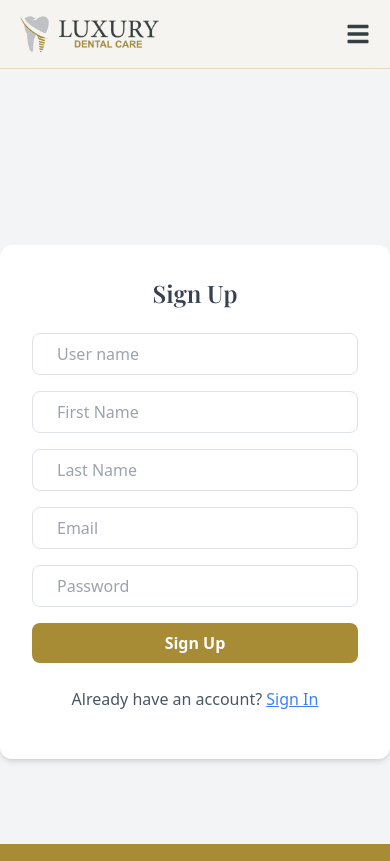
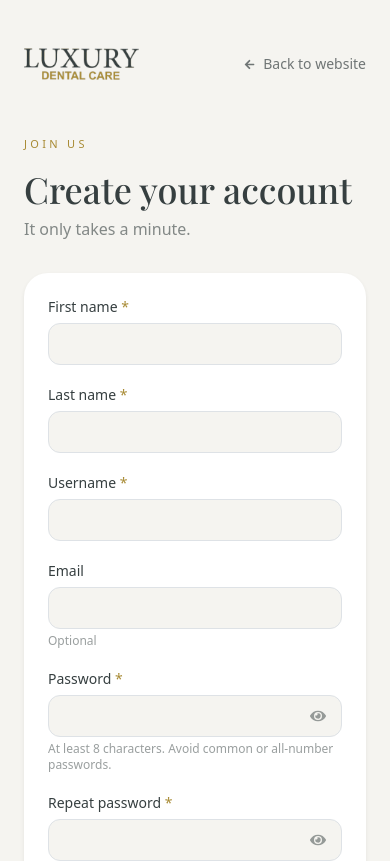
Before and after one commit to Nada-orban/dentist, a Next.js app: page /register/signUp in a window 390 px wide. Shown: the top 861 px of the page. Built offline with nearby package versions, Linux system fonts and the light colour scheme; a web font is replaced by a local one.

Commit message:
redesign sign up and signin page

```diff
--- /dev/null
+++ b/src/components/AuthLayout.js
@@ -0,0 +1,59 @@
+// Shared frame for the sign in and sign up pages: photo on the left, form on the right.
+import React from "react";
+import Link from "next/link";
+import { FaArrowLeft, FaCheck } from "react-icons/fa";
+
+const perks = ["Book appointments in a few clicks", "Choose your doctor and your time", "Friendly, specialized care"];
+
+export default function AuthLayout({ children }) {
+  return (
+    <div className="min-h-screen bg-cream lg:grid lg:grid-cols-2">
+      <aside className="relative hidden overflow-hidden bg-main-color text-white lg:flex lg:flex-col lg:justify-between lg:p-12">
+        <img
+          src="/images/hero-chair.jpg"
+          alt=""
+          className="absolute inset-0 h-full w-full object-cover object-[70%_center]"
+        />
+        <div className="absolute inset-0 bg-gradient-to-t from-main-color via-main-color/80 to-main-color/50" />
+
+        <Link href="/" className="relative z-10 inline-block">
+          <img src="/logo-light.png" alt="Luxury Dental Care" className="h-24 w-auto" />
+        </Link>
+
+        <div className="relative z-10 max-w-md">
+          <p className="mb-4 text-[11px] uppercase tracking-[0.3em] text-white/70">Luxury Dental Care</p>
+          <h2 className="mb-6 text-4xl leading-tight text-white">
+            Modern Dental Care for a <span className="serif-em">Healthier You</span>
+          </h2>
+          <ul className="m-0 list-none space-y-3 p-0">
+            {perks.map((perk) => (
+              <li key={perk} className="flex items-center gap-3 text-sm text-white/85">
+                <span className="flex h-6 w-6 shrink-0 items-center justify-center rounded-full bg-primary-color text-[10px] text-white">
+                  <FaCheck />
+                </span>
+                {perk}
+              </li>
+            ))}
+          </ul>
+        </div>
+      </aside>
+
+      <main className="flex min-h-screen flex-col">
+        <div className="flex items-center justify-between px-6 py-5 sm:px-10">
+          <Link href="/" className="lg:hidden">
+            <img src="/logo-dark-text.png" alt="Luxury Dental Care" className="h-8 w-auto" />
+          </Link>
+          <Link
+            href="/"
+            className="ml-auto inline-flex items-center gap-2 text-sm text-main-color/70 no-underline transition-colors hover:text-primary-color"
+          >
+            <FaArrowLeft size={11} /> Back to website
+          </Link>
+        </div>
+        <div className="flex flex-1 items-center justify-center px-6 pb-14 pt-2 sm:px-10">
+          <div className="w-full max-w-md">{children}</div>
+        </div>
+      </main>
+    </div>
+  );
+}
--- a/src/components/FormKit.js
+++ b/src/components/FormKit.js
@@ -2,7 +2,7 @@
 import React, { useState } from "react";
 import { DialogPanel, DialogTitle } from "@headlessui/react";
 import { Field, ErrorMessage, useField } from "formik";
-import { FaTimes } from "react-icons/fa";
+import { FaTimes, FaEye, FaEyeSlash } from "react-icons/fa";
 
 export const inputClass =
   "w-full rounded-xl border border-main-color/15 bg-cream px-4 py-2.5 text-sm text-main-color outline-none transition placeholder:text-main-color/35 focus:border-primary-color focus:ring-2 focus:ring-primary-color/30";
@@ -200,3 +200,30 @@ export const FormFooter = ({ onCancel, submitting, submitLabel = "Save", error }
     </div>
   </div>
 );
+
+// Password box with a show/hide eye.
+export const PasswordField = ({ name, label, required, hint, full, autoComplete, placeholder }) => {
+  const [show, setShow] = useState(false);
+  return (
+    <Shell name={name} label={label} required={required} hint={hint} full={full}>
+      <div className="relative">
+        <Field
+          id={name}
+          name={name}
+          type={show ? "text" : "password"}
+          autoComplete={autoComplete}
+          placeholder={placeholder}
+          className={`${inputClass} pr-12`}
+        />
+        <button
+          type="button"
+          aria-label={show ? "Hide password" : "Show password"}
+          onClick={() => setShow((v) => !v)}
+          className="absolute right-3 top-1/2 -translate-y-1/2 p-1 text-main-color/50 hover:text-main-color"
+        >
+          {show ? <FaEyeSlash /> : <FaEye />}
+        </button>
+      </div>
+    </Shell>
+  );
+};
--- a/src/pages/_app.tsx
+++ b/src/pages/_app.tsx
@@ -14,7 +14,9 @@ import Footer from '@/components/Footer';
 
 export default function App({ Component, pageProps }: AppProps) {
   const router = useRouter();
-  const hideLayout = router.pathname.startsWith("/dashboard");
+  // Dashboard and sign in / sign up pages have their own layout (no site navbar and footer).
+  const hideLayout =
+    router.pathname.startsWith("/dashboard") || router.pathname.startsWith("/register");
   return <>
     <Head>
       <meta property="og:title" content="Singularity" />
--- a/src/pages/register/signIn.js
+++ b/src/pages/register/signIn.js
@@ -1,106 +1,88 @@
-import React, { useEffect, useState } from "react";
-import API_URL from "../api/config";
-import axios from "axios";
+import React, { useState } from "react";
+import Head from "next/head";
 import Link from "next/link";
 import { useRouter } from "next/router";
+import { Formik, Form } from "formik";
+import * as Yup from "yup";
+import axios from "axios";
+import { FaArrowRight } from "react-icons/fa";
+import API_URL from "../api/config";
+import AuthLayout from "../../components/AuthLayout";
+import { TextField, PasswordField, apiErrorText } from "../../components/FormKit";
 
-const domain = `${API_URL}`;
-const signinUrl = `${domain}/api/register/signin/`;
-const logoutUrl = `${domain}/api/register/logout/`;
+const signinUrl = `${API_URL}/api/register/signin/`;
 
-function signIn() {
-  const [signInStatus, setSignInStatus] = useState(false);
-  const [signInData, setSignInData] = useState({ username: "", password: "" });
+const validationSchema = Yup.object({
+  username: Yup.string().trim().required("Enter your username"),
+  password: Yup.string().required("Enter your password"),
+});
+
+function SignIn() {
   const router = useRouter();
-  // const [errorMessage, setErrorMessage] = useState("");
+  const [error, setError] = useState("");
 
-  const handleChange = (e) => {
-    setSignInData({ ...signInData, [e.target.name]: e.target.value });
-  };
-  // console.log("signInData", signInData);
-  const submitSigninForm = async (e) => {
-    e.preventDefault();
-    // if (signInData.username && signInData.password) {
+  const handleSubmit = async (values, { setSubmitting }) => {
+    setError("");
     try {
-      const contantFormData = new FormData();
-      contantFormData.append("username", signInData.username);
-      contantFormData.append("password", signInData.password);
-      contantFormData.append("role", signInData.role);
-      const res = await axios.post(signinUrl, contantFormData);
-      console.log("Response from server:", res.data);
-      console.log("Sign-in successful:", signInData);
+      const res = await axios.post(signinUrl, {
+        username: values.username.trim(),
+        password: values.password,
+      });
       localStorage.setItem("Token1", `Token ${res.data.token}`);
       localStorage.setItem("UserRole", res.data.role);
       localStorage.setItem("UserName", res.data.username);
+      // Doctors and admins go to the dashboard, everyone else to the website.
+      const staff = res.data.role === "admin" || res.data.role === "doctor";
+      router.push(staff ? "/dashboard" : "/");
+    } catch (err) {
+      setError(
+        err.response?.status === 400
+          ? "Incorrect username or password. Please try again."
+          : apiErrorText(err)
+      );
+      setSubmitting(false);
+    }
+  };
 
-      setSignInStatus(true);
-      if (
-        localStorage.getItem("UserRole") === "admin" ||
-        localStorage.getItem("UserRole") === "doctor_profile"
-      ) {
-        router.push("/dashboard");
-      } else {
-        router.push("/");
-      }
-    } catch (err) {
-      console.error("Sign-in failed:", err);
-      if (err.response) {
-        console.error("Server responded with:", err.response.data);
-      } else if (err.request) {
-        console.error("No response received:", err.request);
-      } else {
-        console.error("Request setup error:", err.message);
-      }
-      // setSignInStatus("error");
-    }
-    // }
-  };
   return (
-    <div className="flex items-center justify-center min-h-screen bg-gray-100 pt-40">
-      <div className="w-full max-w-md bg-white p-8 rounded-xl shadow-md">
-        <h2 className="text-2xl font-bold text-center text-gray-700 mb-6">
-          Sign In
-        </h2>
+    <AuthLayout>
+      <Head>
+        <title>Sign In | Luxury Dental Clinic</title>
+      </Head>
+      <p className="eyebrow mb-3">Welcome back</p>
+      <h1 className="mb-2 text-4xl text-main-color">Sign in</h1>
+      <p className="mb-8 text-main-color/60">Enter your details to access your account.</p>
 
-        <form onSubmit={submitSigninForm} className="space-y-4">
-          <input
-            type="text"
-            name="username"
-            placeholder="Username"
-            required
-            onChange={handleChange}
-            className="w-full px-4 py-2 border rounded-lg focus:ring-2 focus:ring-blue-400"
-          />
-          <input
-            type="password"
-            name="password"
-            placeholder="Password"
-            required
-            onChange={handleChange}
-            className="w-full px-4 py-2 border rounded-lg focus:ring-2 focus:ring-blue-400"
-          />
+      <div className="rounded-3xl bg-white p-6 shadow-sm sm:p-8">
+        <Formik initialValues={{ username: "", password: "" }} validationSchema={validationSchema} onSubmit={handleSubmit}>
+          {({ isSubmitting }) => (
+            <Form noValidate className="space-y-5">
+              <TextField name="username" label="Username" autoComplete="username" autoFocus />
+              <PasswordField name="password" label="Password" autoComplete="current-password" />
+              {error && (
+                <p className="mb-0 rounded-xl border border-red-200 bg-red-50 px-4 py-2.5 text-sm text-red-700">{error}</p>
+              )}
               <button
                 type="submit"
-            className="w-full bg-primary-color hover:bg-dark-primary-color text-white py-2 rounded-lg font-semibold transition duration-300"
+                disabled={isSubmitting}
+                className="flex w-full items-center justify-center gap-3 rounded-full bg-primary-color py-3 text-sm font-medium text-white transition-colors hover:bg-dark-primary-color disabled:opacity-60"
               >
-            Sign In
+                {isSubmitting ? "Signing in…" : "Sign in"}
+                {!isSubmitting && <FaArrowRight size={11} />}
               </button>
-        </form>
+            </Form>
+          )}
+        </Formik>
+      </div>
 
-        <p className="mt-4 text-center text-gray-600">
-          <>
+      <p className="mt-6 text-center text-sm text-main-color/70">
         Don't have an account?{" "}
-            <Link
-              href="/register/signUp"
-              className="text-blue-500 hover:underline"
-            >
-              Sign Up
+        <Link href="/register/signUp" className="font-medium text-primary-color no-underline hover:underline">
+          Create one
         </Link>
-          </>
       </p>
-      </div>
-    </div>
+    </AuthLayout>
   );
 }
 
-export default signIn;
+export default SignIn;
--- a/src/pages/register/signUp.js
+++ b/src/pages/register/signUp.js
@@ -1,173 +1,131 @@
-import React, { useEffect, useState } from "react";
-import API_URL from "../api/config";
-import axios from "axios";
+import React, { useState } from "react";
+import Head from "next/head";
 import Link from "next/link";
 import { useRouter } from "next/router";
+import { Formik, Form } from "formik";
+import * as Yup from "yup";
+import axios from "axios";
+import { FaArrowRight } from "react-icons/fa";
+import API_URL from "../api/config";
+import AuthLayout from "../../components/AuthLayout";
+import { TextField, PasswordField, apiErrorText } from "../../components/FormKit";
 
-const domain = `${API_URL}`;
-const signupUrl = `${domain}/api/register/signup/`;
-const logoutUrl = `${domain}/api/register/logout/`;
+const signupUrl = `${API_URL}/api/register/signup/`;
 
-function signUp() {
-  const router = useRouter();
-  const [signUpStatus, setSignUpStatus] = useState("");
-  const [errorMessage, setErrorMessage] = useState("");
-  const [signUpData, setSignUpData] = useState({
+const initialValues = {
   first_name: "",
   last_name: "",
-    // age: "",
-    // address: "",
   username: "",
   email: "",
   password: "",
-    // confirmed_password: "",
+  confirm_password: "",
+};
+
+const validationSchema = Yup.object({
+  first_name: Yup.string().trim().required("Enter your first name"),
+  last_name: Yup.string().trim().required("Enter your last name"),
+  username: Yup.string()
+    .trim()
+    .min(3, "At least 3 characters")
+    .matches(/^[\w.@+-]+$/, "Use letters, numbers and . @ + - _ only")
+    .required("Choose a username"),
+  email: Yup.string().email("Enter a valid email"),
+  password: Yup.string().min(8, "At least 8 characters").required("Choose a password"),
+  confirm_password: Yup.string()
+    .oneOf([Yup.ref("password")], "Passwords don't match")
+    .required("Repeat your password"),
 });
 
-  const handleChange = (e) => {
-    setSignUpData({ ...signUpData, [e.target.name]: e.target.value });
-  };
-  console.log(signUpData);
+const FIELD_NAMES = Object.keys(initialValues);
 
-  const submitSignupForm = (e) => {
-    e.preventDefault();
-    if (
-      signUpData.username.trim() &&
-      signUpData.password.trim() &&
-      signUpData.first_name.trim() &&
-      signUpData.last_name.trim()
-    ) {
-      const contantFormData = new FormData();
-      contantFormData.append("username", signUpData.username);
-      contantFormData.append("first_name", signUpData.first_name);
-      contantFormData.append("last_name", signUpData.last_name);
-      // contantFormData.append("age", signUpData.age);
-      // contantFormData.append("address", signUpData.address);
-      contantFormData.append("email", signUpData.email);
-      contantFormData.append("password", signUpData.password);
-      // contantFormData.append(
-      //   "confirmed_password",
-      //   signUpData.confirmed_password
-      // );
-      // const reloadPageAndNavigate = () => {
-      //   window.location.reload();
-      // };
+function SignUp() {
+  const router = useRouter();
+  const [error, setError] = useState("");
 
-      axios
-        .post(signupUrl, contantFormData, {
-          headers: {
-            "Content-Type": "application/json",
-          },
-        })
-        .then((res) => {
-          localStorage.setItem("Token1", `Token ${res.data.token}`),
-            localStorage.setItem("UserRole", res.data.role),
-            router.push("/signIn");
-        })
-        .catch((e) => {
-          console.error("Signup error", e.response?.data || e.message);
-          setSignUpStatus("error");
-          if (e.response && e.response.data && e.response.data.error) {
-            setErrorMessage(e.response.data.error);
+  const handleSubmit = async (values, { setSubmitting, setErrors }) => {
+    setError("");
+    try {
+      const res = await axios.post(signupUrl, {
+        first_name: values.first_name.trim(),
+        last_name: values.last_name.trim(),
+        username: values.username.trim(),
+        email: values.email.trim(),
+        password: values.password,
+      });
+      // The new account is signed in straight away.
+      localStorage.setItem("Token1", `Token ${res.data.token}`);
+      localStorage.setItem("UserRole", res.data.role);
+      localStorage.setItem("UserName", res.data.username);
+      router.push("/");
+    } catch (err) {
+      const data = err.response?.data;
+      if (err.response?.status === 400 && data && typeof data === "object" && !Array.isArray(data)) {
+        // Show server messages next to the right box (e.g. "username already exists").
+        const fieldErrors = {};
+        Object.entries(data).forEach(([key, val]) => {
+          if (FIELD_NAMES.includes(key)) fieldErrors[key] = Array.isArray(val) ? val.join(" ") : `${val}`;
+        });
+        if (Object.keys(fieldErrors).length) setErrors(fieldErrors);
+        else setError(apiErrorText(err));
       } else {
-            setErrorMessage("An unexpected error occurred. Please try again.");
+        setError(apiErrorText(err));
       }
-        });
+      setSubmitting(false);
     }
   };
 
   return (
-    <div className="flex items-center justify-center min-h-screen bg-gray-100 pt-40">
-      <div className="w-full max-w-md bg-white p-8 rounded-xl shadow-md">
-        <h2 className="text-2xl font-bold text-center text-gray-700 mb-6">
-          Sign Up
-        </h2>
-        <p className="text-red-500">{errorMessage}</p>
-        <form onSubmit={submitSignupForm} className="space-y-4">
-          <input
-            type="text"
-            name="username"
-            placeholder="User name"
+    <AuthLayout>
+      <Head>
+        <title>Create Account | Luxury Dental Clinic</title>
+      </Head>
+      <p className="eyebrow mb-3">Join us</p>
+      <h1 className="mb-2 text-4xl text-main-color">Create your account</h1>
+      <p className="mb-8 text-main-color/60">It only takes a minute.</p>
+
+      <div className="rounded-3xl bg-white p-6 shadow-sm sm:p-8">
+        <Formik initialValues={initialValues} validationSchema={validationSchema} onSubmit={handleSubmit}>
+          {({ isSubmitting }) => (
+            <Form noValidate>
+              <div className="grid grid-cols-1 gap-x-4 gap-y-5 sm:grid-cols-2">
+                <TextField name="first_name" label="First name" required autoComplete="given-name" />
+                <TextField name="last_name" label="Last name" required autoComplete="family-name" />
+                <TextField name="username" label="Username" required full autoComplete="username" />
+                <TextField name="email" label="Email" type="email" full autoComplete="email" hint="Optional" />
+                <PasswordField
+                  name="password"
+                  label="Password"
                   required
-            onChange={handleChange}
-            className="w-full px-4 py-2 border rounded-lg focus:ring-2 focus:ring-blue-400"
+                  full
+                  autoComplete="new-password"
+                  hint="At least 8 characters. Avoid common or all-number passwords."
                 />
-          <input
-            type="text"
-            name="first_name"
-            placeholder="First Name"
-            required
-            onChange={handleChange}
-            className="w-full px-4 py-2 border rounded-lg focus:ring-2 focus:ring-blue-400"
-          />
-          <input
-            type="text"
-            name="last_name"
-            placeholder="Last Name"
-            required
-            onChange={handleChange}
-            className="w-full px-4 py-2 border rounded-lg focus:ring-2 focus:ring-blue-400"
-          />
-          {/* <input
-            type="number"
-            name="age"
-            placeholder="Age"
-            required
-            onChange={handleChange}
-            className="w-full px-4 py-2 border rounded-lg focus:ring-2 focus:ring-blue-400"
-          /> */}
-          <input
-            type="email"
-            name="email"
-            placeholder="Email"
-            onChange={handleChange}
-            className="w-full px-4 py-2 border rounded-lg focus:ring-2 focus:ring-blue-400"
-          />
-          {/* <input
-            type="text"
-            name="address"
-            placeholder="Address"
-            onChange={handleChange}
-            className="w-full px-4 py-2 border rounded-lg focus:ring-2 focus:ring-blue-400"
-          /> */}
-
-          <input
-            type="password"
-            name="password"
-            placeholder="Password"
-            required
-            onChange={handleChange}
-            className="w-full px-4 py-2 border rounded-lg focus:ring-2 focus:ring-blue-400"
-          />
-          {/* <input
-            type="password"
-            name="confirmed_password"
-            placeholder="confirmed Password"
-            required
-            onChange={handleChange}
-            className="w-full px-4 py-2 border rounded-lg focus:ring-2 focus:ring-blue-400"
-          /> */}
+                <PasswordField name="confirm_password" label="Repeat password" required full autoComplete="new-password" />
+              </div>
+              {error && (
+                <p className="mb-0 mt-5 rounded-xl border border-red-200 bg-red-50 px-4 py-2.5 text-sm text-red-700">{error}</p>
+              )}
               <button
                 type="submit"
-            className="w-full bg-primary-color hover:bg-dark-primary-color text-white py-2 rounded-lg font-semibold transition duration-300"
+                disabled={isSubmitting}
+                className="mt-6 flex w-full items-center justify-center gap-3 rounded-full bg-primary-color py-3 text-sm font-medium text-white transition-colors hover:bg-dark-primary-color disabled:opacity-60"
               >
-            Sign Up
+                {isSubmitting ? "Creating account…" : "Create account"}
+                {!isSubmitting && <FaArrowRight size={11} />}
               </button>
-        </form>
+            </Form>
+          )}
+        </Formik>
+      </div>
 
-        <p className="mt-4 text-center text-gray-600">
-          <>
+      <p className="mt-6 text-center text-sm text-main-color/70">
         Already have an account?{" "}
-            <Link
-              href="/register/signIn"
-              className="text-blue-500 hover:underline"
-            >
-              Sign In
+        <Link href="/register/signIn" className="font-medium text-primary-color no-underline hover:underline">
+          Sign in
         </Link>
-          </>
       </p>
-      </div>
-    </div>
+    </AuthLayout>
   );
 }
 
-export default signUp;
+export default SignUp;
```
Also changed, not shown: src/components/Nav1.tsx (+2 -98 lines). Lines whose indentation alone changed are shown as unchanged.
